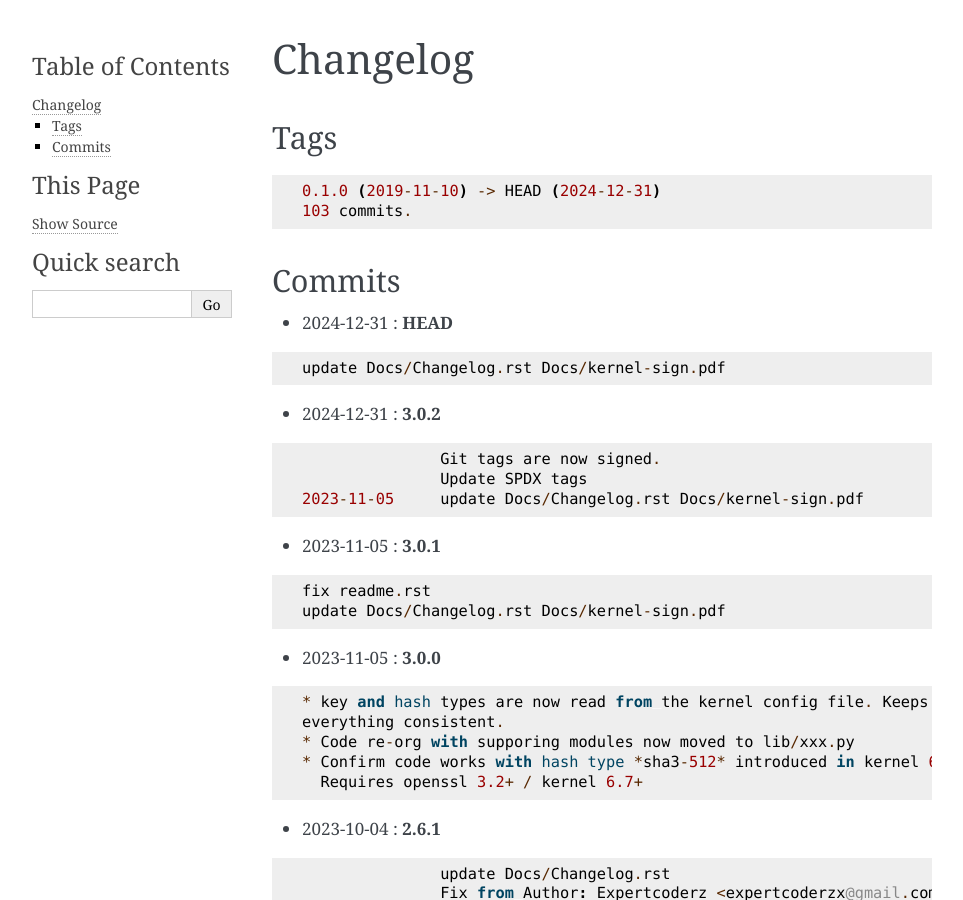
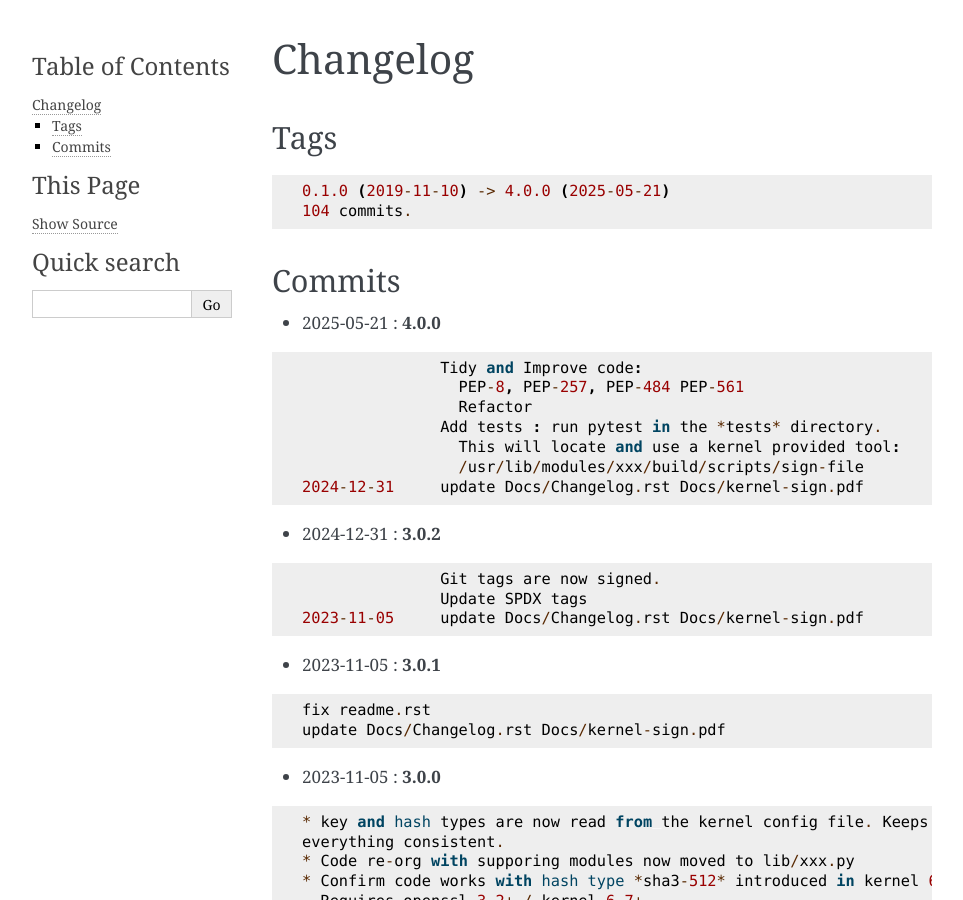
Before and after one commit to gene-git/Arch-SKM, a Sphinx documentation site: the page built from Docs/Changelog.rst, in a window 1280 px wide and 900 px high. Shown: the whole window, without its empty margins (148-1111 px from the left). Built offline with Sphinx 7.4.7, drawn with Linux system fonts in a browser that asks for light colours; pages that are not in the unit, such as notebooks, are missing from menus.

Commit message:
update Docs/Changelogs Docs/kernel-sign.pdf

```diff
--- a/Docs/Changelog.rst
+++ b/Docs/Changelog.rst
@@ -7,18 +7,24 @@ Tags
 
 ::
 
-	0.1.0 (2019-11-10) -> HEAD (2024-12-31)
-	103 commits.
+	0.1.0 (2019-11-10) -> 4.0.0 (2025-05-21)
+	104 commits.
 
 Commits
 =======
 
 
-* 2024-12-31  : **HEAD**
+* 2025-05-21  : **4.0.0**
 
 ::
 
-                update Docs/Changelog.rst Docs/kernel-sign.pdf
+                Tidy and Improve code:
+                  PEP-8, PEP-257, PEP-484 PEP-561
+                  Refactor
+                Add tests : run pytest in the *tests* directory.
+                  This will locate and use a kernel provided tool:
+                  /usr/lib/modules/xxx/build/scripts/sign-file
+ 2024-12-31     update Docs/Changelog.rst Docs/kernel-sign.pdf
 
 * 2024-12-31  : **3.0.2**
 
```
Also changed, not shown: 2 other files.
